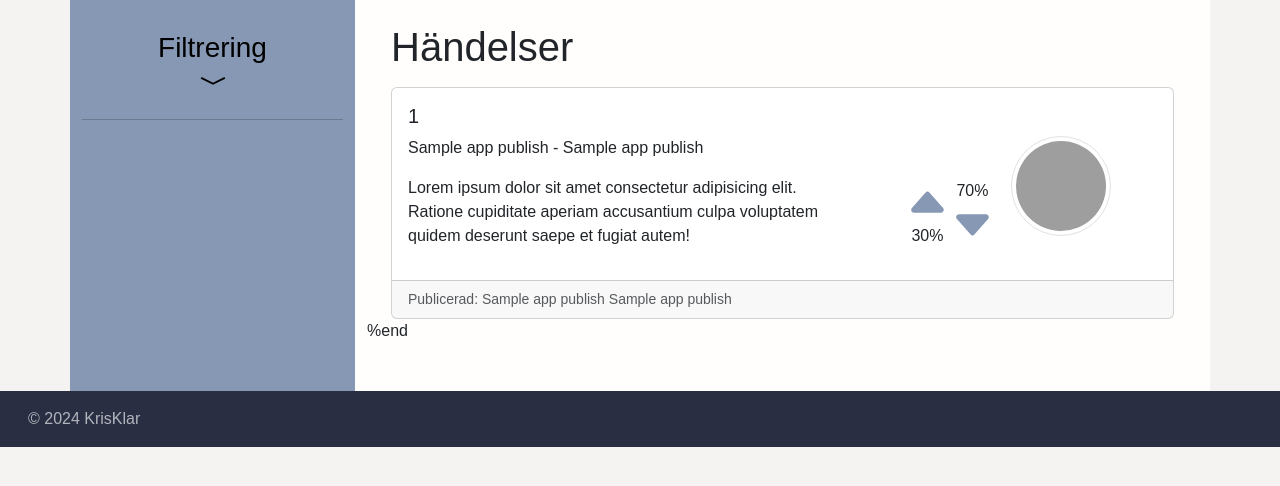
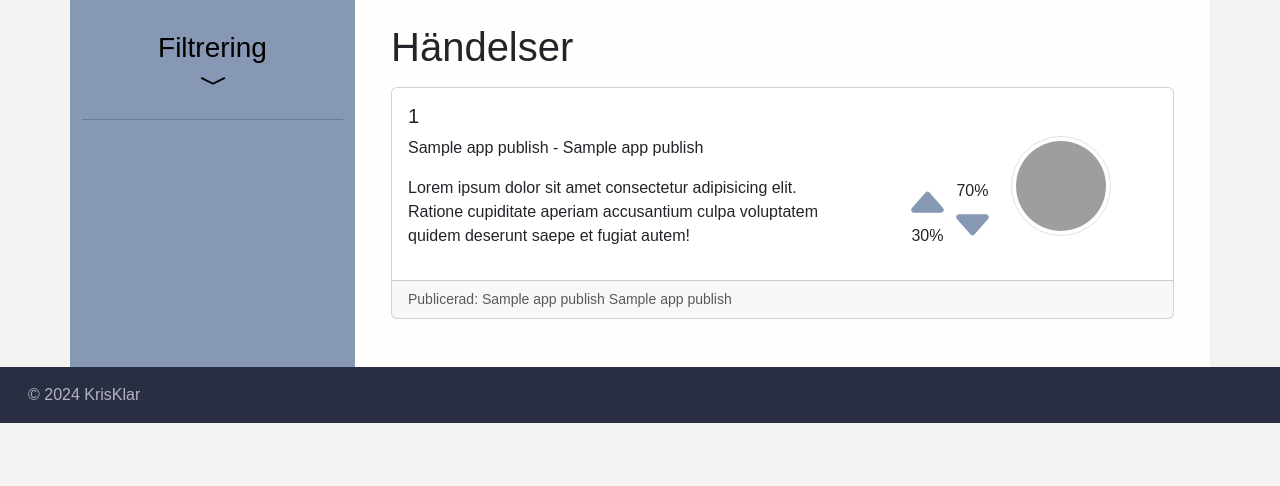
Before and after one commit to greity99/krisis, a Flask app: page / in a window 1280 px wide. Shown: the part 138-624 px from the top of the page. Run offline with Flask 3, Linux system fonts and the light colour scheme; a database or web service that is not in the repository returns one stand-in record (values such as "Sample title"); some libraries are stand-ins or nearby versions; grey boxes are pictures that could not be loaded.

Commit message:
Update index.html

```diff
--- a/templates/index.html
+++ b/templates/index.html
@@ -188,7 +188,6 @@
                         Publicerad: {{article[3]}} {{article[4]}}
                     </div>
                 </div>
-                %end
             </main>
         </div>
         {% endfor %}
```
